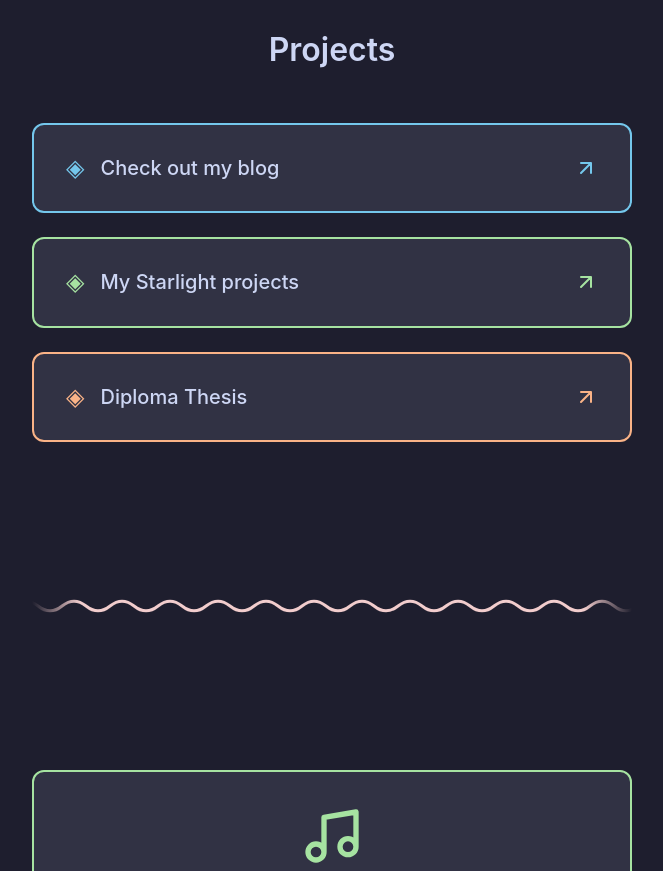
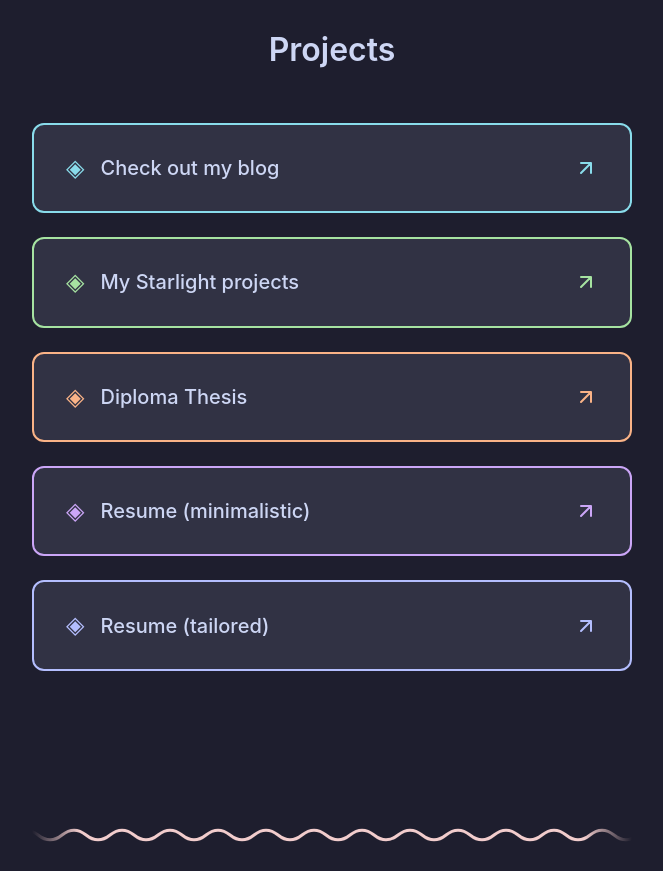
Before and after one commit to trueberryless-org/trueberryless, an Astro site: page / in a window 1280 px wide. Shown: the part 560-1431 px from the top of the page, without its empty margins (308-971 px from the left). Built offline with nearby package versions, Linux system fonts and the light colour scheme; Astro itself is replaced by a stand-in of ours; no server answers.

Commit message:
feat: add resumes

```diff
--- a/src/components/Projects.astro
+++ b/src/components/Projects.astro
@@ -3,7 +3,7 @@ const projects = [
   {
     name: "Check out my blog",
     url: "https://blog.trueberryless.org",
-    color: "var(--ctp-sapphire)",
+    color: "var(--ctp-sky)",
   },
   {
     name: "My Starlight projects",
@@ -14,6 +14,16 @@ const projects = [
     name: "Diploma Thesis",
     url: "/thesis.pdf",
     color: "var(--ctp-peach)",
+  },
+  {
+    name: "Resume (minimalistic)",
+    url: "/resume.pdf",
+    color: "var(--ctp-mauve)",
+  },
+  {
+    name: "Resume (tailored)",
+    url: "/curriculum-vitae.pdf",
+    color: "var(--ctp-lavender)",
   },
 ];
 ---
```
Also changed, not shown: 2 other files.
